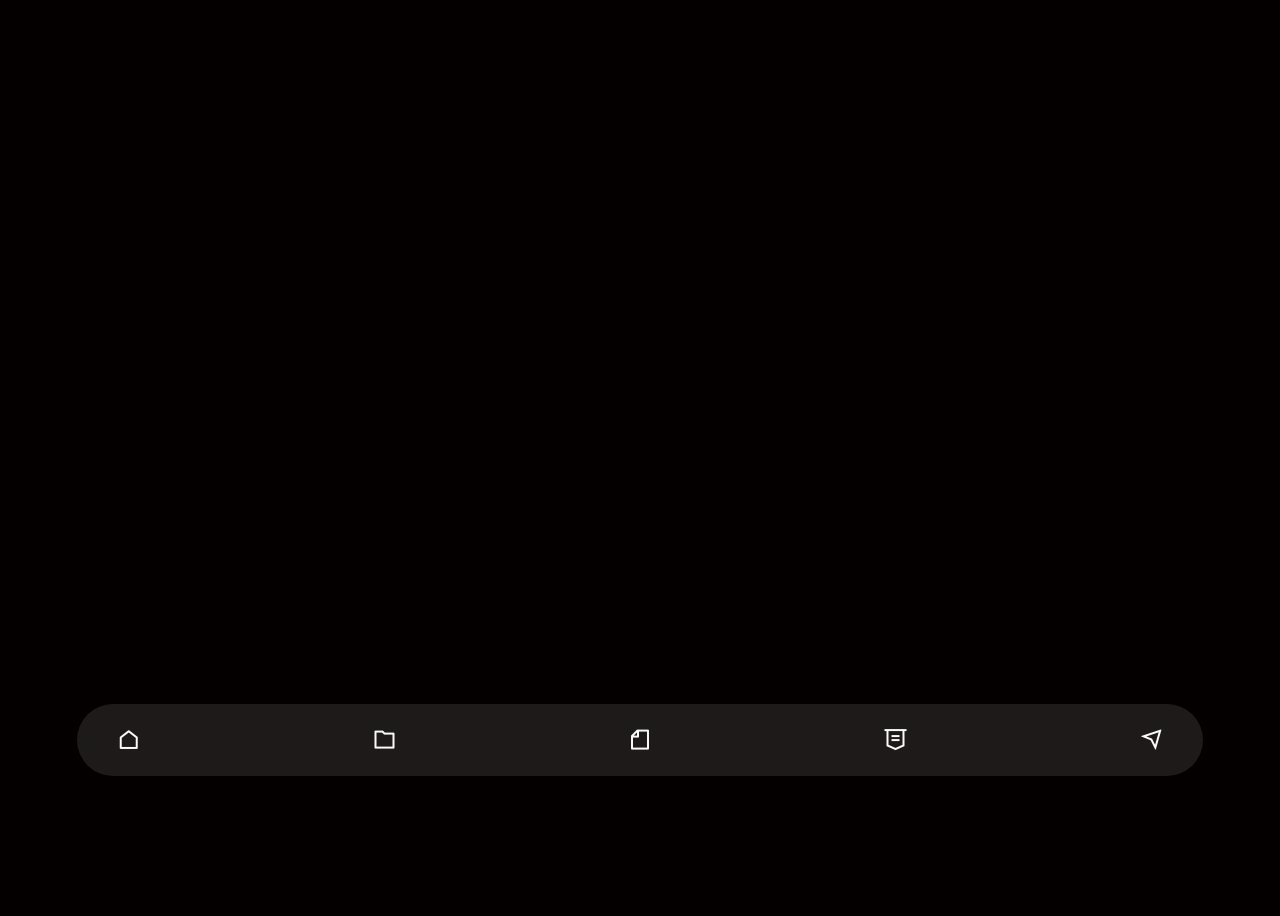
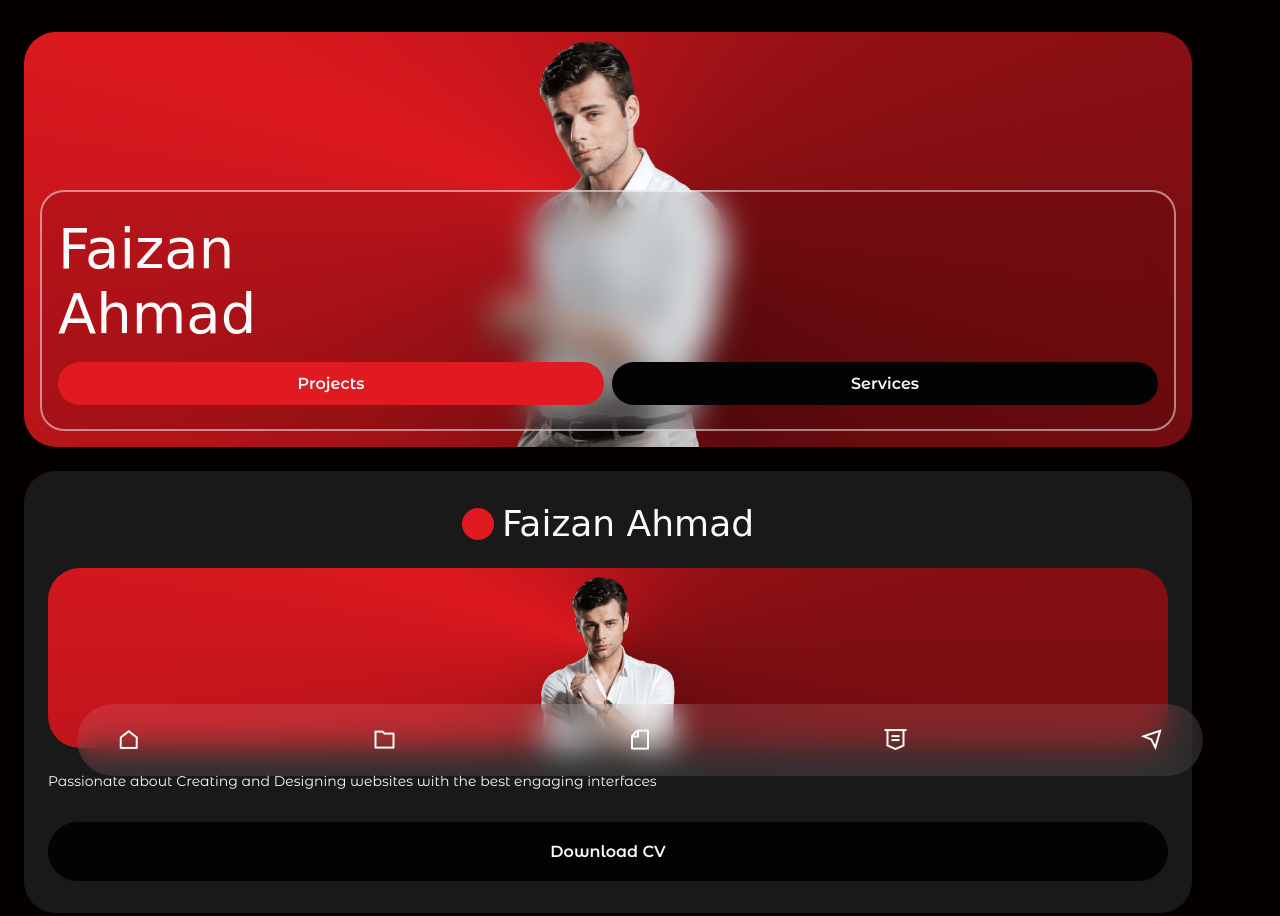
Before and after one commit to Faiznhmd/portfolioFaizan, a plain HTML site: page index.html in a window 1280 px wide. Before the commit the page ends 800 px from the top, so only its background shows below. Drawn offline with nearby package versions, Linux system fonts and the light colour scheme; a web font is replaced by a local one.

Commit message:
info and profile

```diff
--- a/index.html
+++ b/index.html
@@ -47,7 +47,43 @@
     <!-- main -->
     <main class="main">
       <section class="home section" id="home">
-        <div class="home__container container grid"></div>
+        <div class="home__container container grid">
+          <div class="perfil">
+            <img src="assets/img/home-perfil.png" class="perfil__img" alt="" />
+            <div class="perfil__data">
+              <h1 class="perfil__name">Faizan <br />Ahmad</h1>
+              <div class="perfil__buttons">
+                <a href="#projects" class="button">Projects</a>
+                <a href="#services" class="button button__black">Services</a>
+              </div>
+            </div>
+          </div>
+          <!-- info -->
+          <div class="info">
+            <div class="info__data">
+              <div class="info__circle"></div>
+              <h1 class="info__name">Faizan Ahmad</h1>
+            </div>
+
+            <div class="info__image">
+              <img src="assets/img/about-perfil.png" class="info__img" alt="" />
+            </div>
+            <p class="info__description">
+              Passionate about Creating and Designing websites with the best
+              engaging interfaces
+            </p>
+            <a
+              href="assets/pdf/Xian-Cv.pdf"
+              download
+              target="_blank"
+              class="button button__black"
+              >Download CV</a
+            >
+          </div>
+
+          <!-- about -->
+          <div class="about"></div>
+        </div>
       </section>
     </main>
     <script src="./script.js"></script>
--- a/style.css
+++ b/style.css
@@ -158,3 +158,105 @@ img {
   place-items: center;
   transition: background-color 0.6s;
 }
+
+/* main */
+.perfil {
+  position: relative;
+  background: var(--conic-gradient);
+  height: 415px;
+  border-radius: 2rem;
+  padding: 1rem;
+  display: grid;
+  overflow: hidden;
+}
+
+.perfil__img {
+  width: 250px;
+  position: absolute;
+  justify-self: center;
+  align-self: flex-end;
+}
+
+.perfil__data {
+  align-self: flex-end;
+  background-color: hsla(0, 0%, 1%, 0.1);
+  backdrop-filter: blur(16px);
+  --webkit-backdrop-filter: blur(16px);
+  padding: 1.5rem 1rem;
+  border-radius: 1.5rem;
+  border: 2px solid hsla(0, 0%, 100%, 0.5);
+}
+.perfil__name {
+  font: var(--font-regular) var(--biggest-font-size) var(--second-font);
+  margin-bottom: 1rem;
+}
+.perfil__buttons {
+  display: grid;
+  column-gap: 0.5rem;
+  grid-template-columns: repeat(2, 1fr);
+}
+.button {
+  display: inline-flex;
+  justify-content: center;
+  background-color: var(--first-color);
+  color: var(--white-color);
+  font-weight: var(--font-semi-bold);
+  padding: 1.25rem 2.5rem;
+  border-radius: 4rem;
+  transition: background-color 0.4s;
+}
+.button__black {
+  background-color: var(--black-color);
+}
+
+.button:hover {
+  background-color: var(--first-color-alt);
+}
+
+.perfil__buttons .button {
+  padding: 0.75rem 0;
+}
+
+/* info */
+.info {
+  background-color: var(--container-color);
+  padding: 2rem 1.5rem;
+  border-radius: 2rem;
+}
+.info__data {
+  display: flex;
+  justify-content: center;
+  align-items: center;
+  column-gap: 0.5rem;
+}
+.info__circle {
+  width: 2rem;
+  height: 2rem;
+  background-color: var(--first-color);
+  border-radius: 50%;
+}
+
+.info__name {
+  font: var(--font-regular) var(--h1-font-size) var(--second-font);
+}
+
+.info__image {
+  background: var(--conic-gradient);
+  height: 180px;
+  border-radius: 2rem;
+  display: grid;
+  margin-block: 1.5rem;
+  overflow: hidden;
+}
+.info__img {
+  width: 140px;
+  justify-self: center;
+  align-self: flex-end;
+}
+.info__description {
+  font-size: var(--small-font-size);
+  margin-bottom: 2rem;
+}
+.info .button {
+  width: 100%;
+}
```
